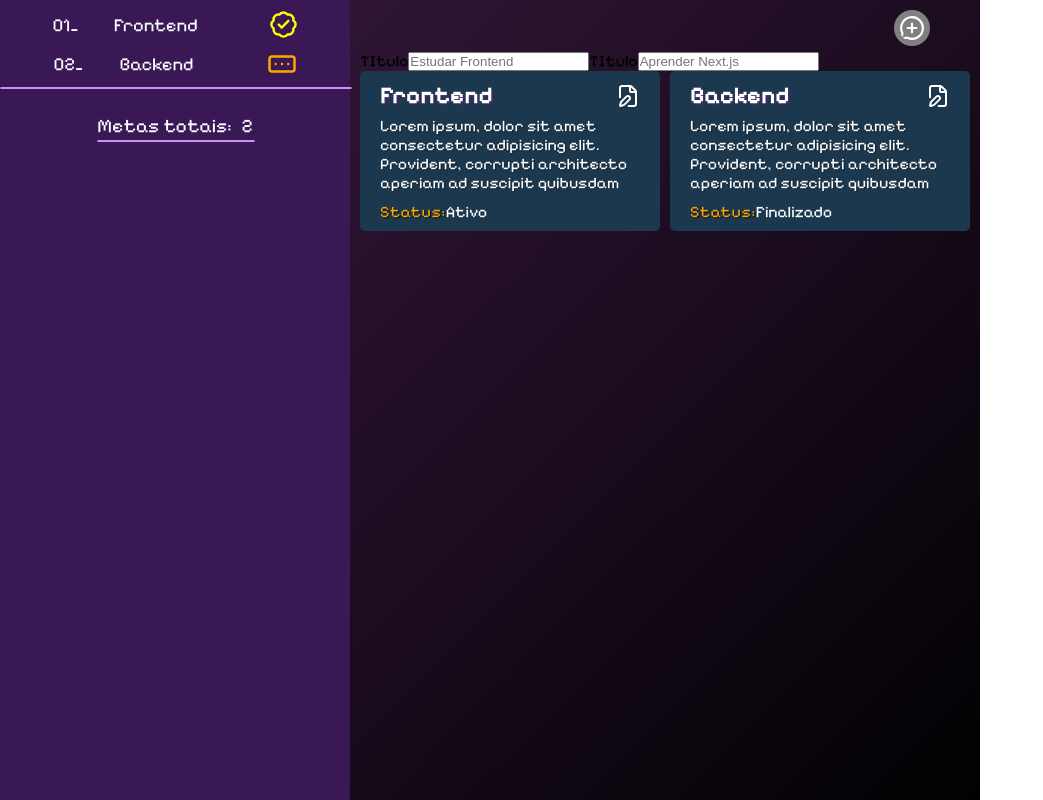
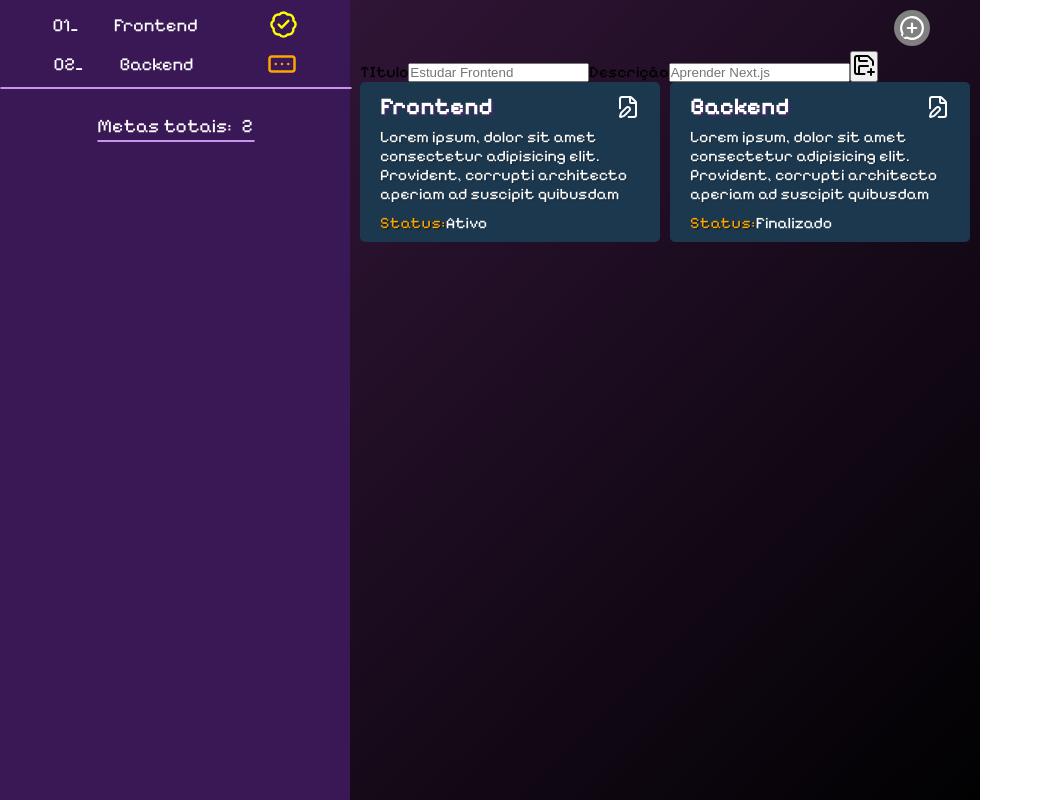
Before and after one commit to SantV7/-task_manager, a React (Vite) app: page / in a window 1280 px wide. Both pictures are taken after a click on the icon 912 px from the left and 28 px from the top of the page. Shown: the whole page, without its empty margins (0-1043 px from the left). Built offline with nearby package versions, Linux system fonts and the light colour scheme.

Commit message:
Finalizei a parte de adicionar metas

```diff
--- a/src/App.tsx
+++ b/src/App.tsx
@@ -2,6 +2,9 @@ import { MessageCirclePlus } from 'lucide-react';
 import { BadgeCheck } from 'lucide-react';
 import { RectangleEllipsis } from 'lucide-react';
 import { useState, useEffect } from 'react';
+import { SavePlus } from 'lucide-react';
+// import { Trash2 } from 'lucide-react'; // icon for delete Definite goal <Trash2 />
+// import { Settings } from 'lucide-react'; // settings for edit goal  <Settings />
 import Goal from './components/Goal';
 import './global.css'
 
@@ -53,8 +56,12 @@ function App() {
       return
     }
 
+    const nextId = goalUser.length > 0
+      ? Math.max(...goalUser.map(goal => goal.id)) + 1
+      : 1
+
     const newGoal: GoalUser = {
-      id,
+      id: nextId,
       titleGoal: titleGoalSetter,
       descGoal: descGoalSetter,
       statusGoal: true
@@ -74,6 +81,8 @@ function App() {
     setDescGoalSetter('')
     setAddGoal(false)
   }
+
+
 
   return (
     <>
@@ -119,18 +128,23 @@ function App() {
                   <input
                     type="text"
                     placeholder='Estudar Frontend'
+                    value={titleGoalSetter}
                     onChange={(e) => setTitleGoalSetter(e.target.value)}
                   />
                 </label>
 
                 <label>
-                  <span>TItulo</span>
+                  <span>Descrição</span>
                   <input
                     type="text"
                     placeholder='Aprender Next.js'
+                    value={descGoalSetter}
                     onChange={(e) => setDescGoalSetter(e.target.value)}
                   />
                 </label>
+                <button type="submit">
+                  <SavePlus />
+                </button>
               </form>
             </div>
           )
```
